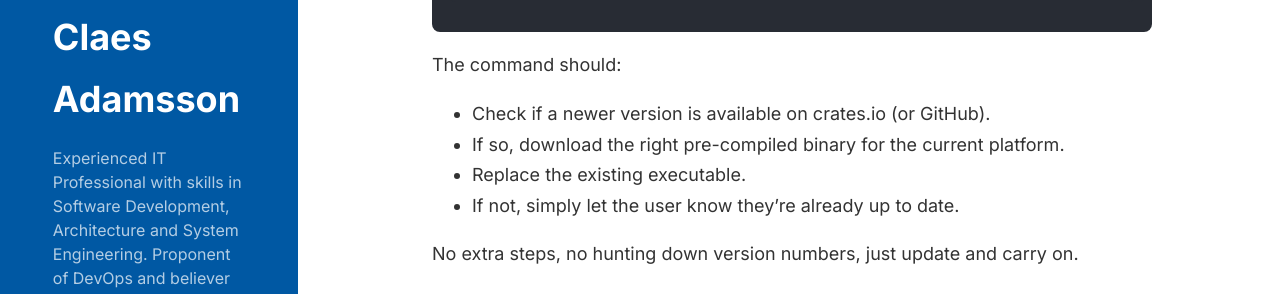
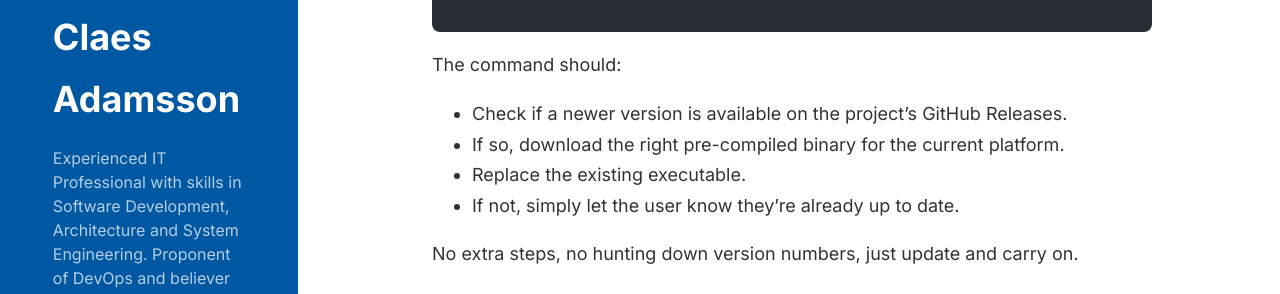
Before and after one commit to cladam/cladam.github.io, a Jekyll site: the page built from _posts/2025-08-09-stop-reinstalling.md, in a window 1280 px wide and 900 px high, scrolled down 717 px. Shown: the part 157-451 px from the top of the window. Built offline with Jekyll 4.4.1, drawn with Linux system fonts in a browser that asks for light colours.

Commit message:
fix(blog): Update article, small correction

```diff
--- a/_posts/2025-08-09-stop-reinstalling.md
+++ b/_posts/2025-08-09-stop-reinstalling.md
@@ -28,7 +28,7 @@ tbdflow update
 
 The command should:
 
-* Check if a newer version is available on crates.io (or GitHub).
+* Check if a newer version is available on the project's GitHub Releases.
 * If so, download the right pre-compiled binary for the current platform.
 * Replace the existing executable.
 * If not, simply let the user know they’re already up to date.
```
